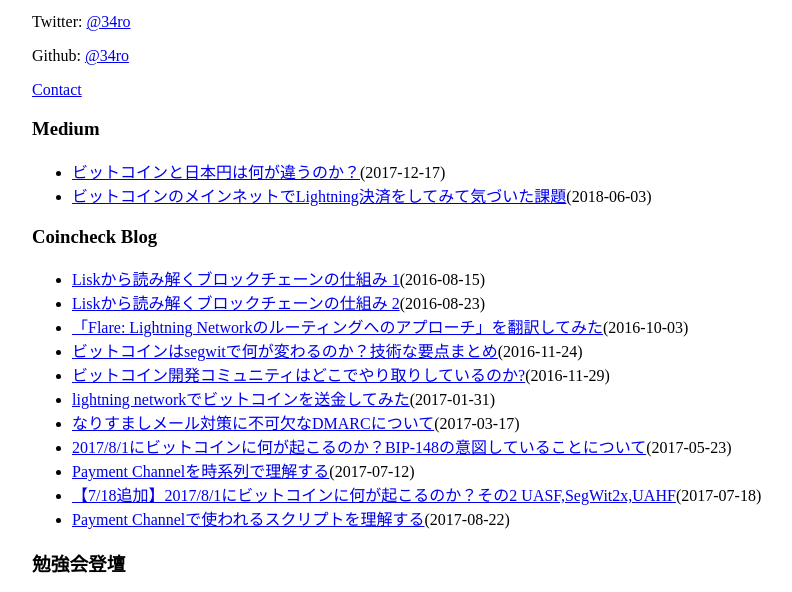
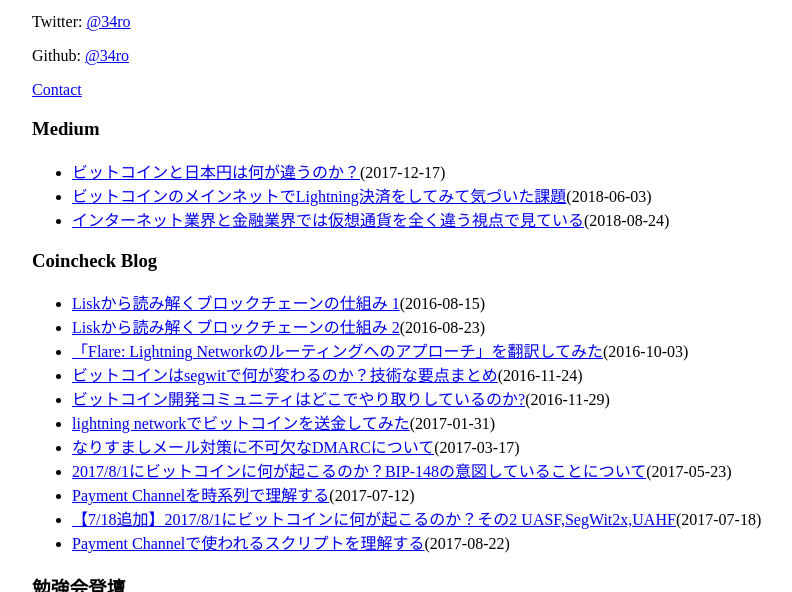
Before and after one commit to 34ro/works, a plain HTML site: page index.html in a window 1280 px wide. Shown: the part 145-737 px from the top of the page, without its empty margins (36-828 px from the left). Drawn offline with Linux system fonts and the light colour scheme.

Commit message:
add インターネット業界と金融業界では仮想通貨を全く違う視点で見ている

```diff
--- a/index.html
+++ b/index.html
@@ -14,6 +14,7 @@
       <ul>
         <li><a href="https://medium.com/@34ro/%E3%83%93%E3%83%83%E3%83%88%E3%82%B3%E3%82%A4%E3%83%B3%E3%81%A8%E6%97%A5%E6%9C%AC%E5%86%86%E3%81%AF%E4%BD%95%E3%81%8C%E9%81%95%E3%81%86%E3%81%AE%E3%81%8B-11ee36edfde">ビットコインと日本円は何が違うのか？</a>(2017-12-17)</li>
         <li><a href="https://medium.com/@34ro/%E3%83%93%E3%83%83%E3%83%88%E3%82%B3%E3%82%A4%E3%83%B3%E3%81%AE%E3%83%A1%E3%82%A4%E3%83%B3%E3%83%8D%E3%83%83%E3%83%88%E3%81%A7linghtning%E6%B1%BA%E6%B8%88%E3%82%92%E3%81%97%E3%81%A6%E3%81%BF%E3%81%A6%E6%B0%97%E3%81%A5%E3%81%84%E3%81%9F%E8%AA%B2%E9%A1%8C-eb15bc70f23f">ビットコインのメインネットでLightning決済をしてみて気づいた課題</a>(2018-06-03)</li>
+        <li><a href="https://medium.com/@34ro/%E3%82%A4%E3%83%B3%E3%82%BF%E3%83%BC%E3%83%8D%E3%83%83%E3%83%88%E6%A5%AD%E7%95%8C%E3%81%A8%E9%87%91%E8%9E%8D%E6%A5%AD%E7%95%8C%E3%81%A7%E3%81%AF%E4%BB%AE%E6%83%B3%E9%80%9A%E8%B2%A8%E3%82%92%E5%85%A8%E3%81%8F%E9%81%95%E3%81%86%E8%A6%96%E7%82%B9%E3%81%A7%E8%A6%8B%E3%81%A6%E3%81%84%E3%82%8B-86283cb2d148">インターネット業界と金融業界では仮想通貨を全く違う視点で見ている</a>(2018-08-24)</li>
       </ul>
       <h3>Coincheck Blog</h3>
       <ul>
```
